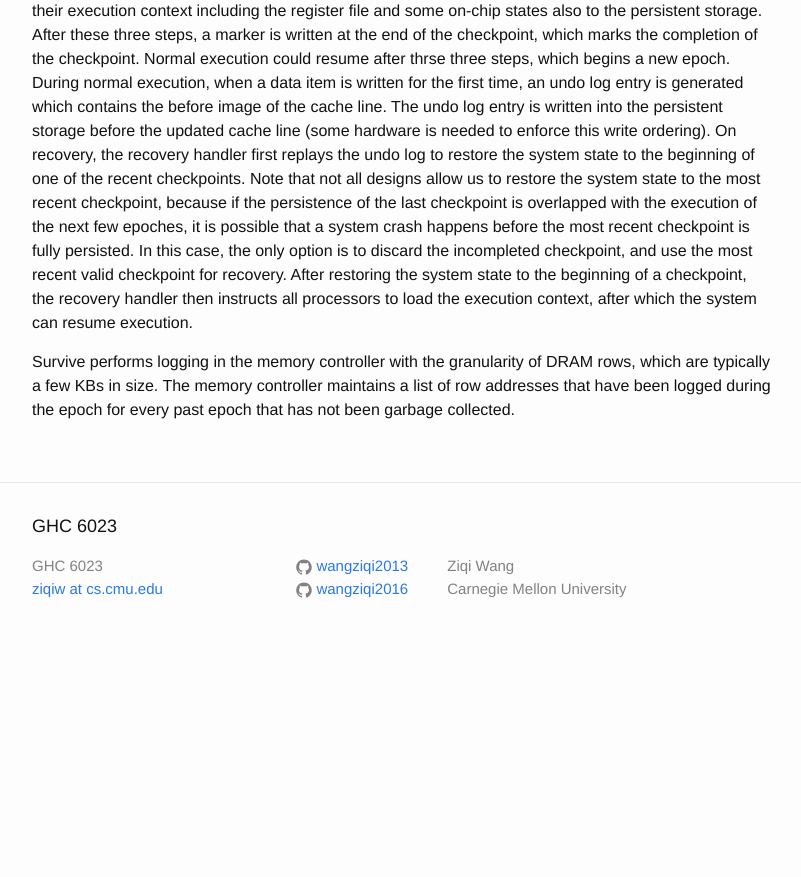
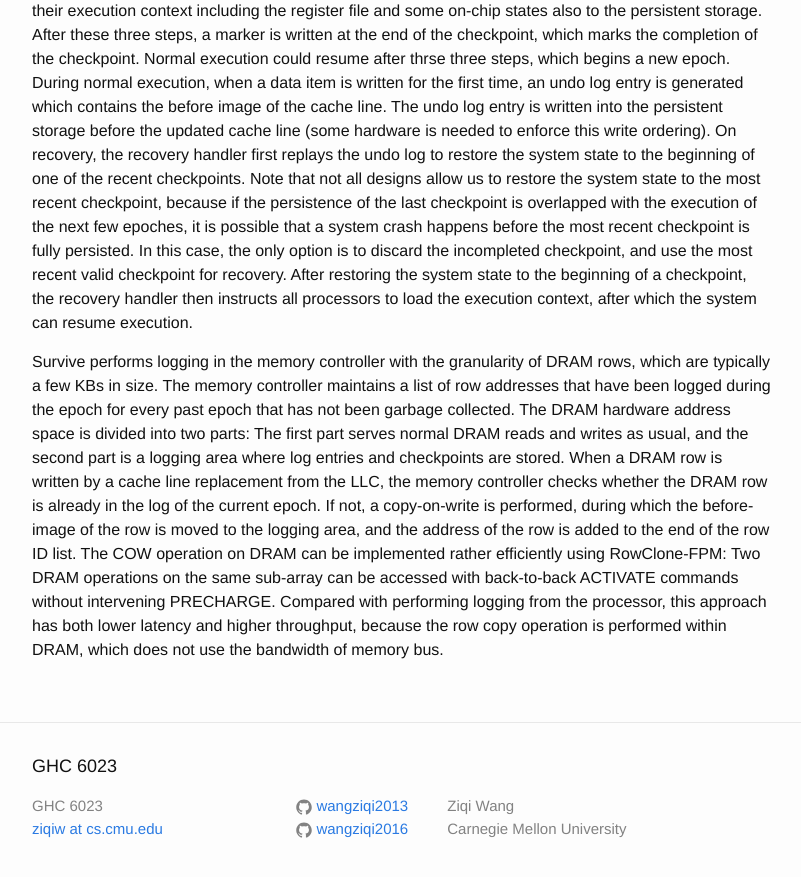
Before and after one commit to wangziqi2013/wangziqi2013.github.io, a Jekyll site: the page built from _posts/2019-03-09-survive.markdown, in a window 1280 px wide and 900 px high, scrolled down 1006 px. Shown: the top 877 px of the window, without its empty margins (238-1039 px from the left). Built offline with Jekyll 4.4.1, drawn with Linux system fonts in a browser that asks for light colours; before the commit the page ends 1666 px from its top, so only the background shows below that.

Commit message:
Adding row clone

```diff
--- a/_posts/2019-03-09-survive.markdown
+++ b/_posts/2019-03-09-survive.markdown
@@ -44,4 +44,12 @@ all processors to load the execution context, after which the system can resume
 
 Survive performs logging in the memory controller with the granularity of DRAM rows, which are typically a few KBs in size.
 The memory controller maintains a list of row addresses that have been logged during the epoch for every past epoch that has
-not been garbage collected.
+not been garbage collected. The DRAM hardware address space is divided into two parts: The first part serves normal DRAM reads
+and writes as usual, and the second part is a logging area where log entries and checkpoints are stored. When a DRAM row is
+written by a cache line replacement from the LLC, the memory controller checks whether the DRAM row is already in the log
+of the current epoch. If not, a copy-on-write is performed, during which the before-image of the row is moved to the
+logging area, and the address of the row is added to the end of the row ID list. The COW operation on DRAM can be implemented
+rather efficiently using RowClone-FPM: Two DRAM operations on the same sub-array can be accessed with back-to-back ACTIVATE
+commands without intervening PRECHARGE. Compared with performing logging from the processor, this approach has both lower
+latency and higher throughput, because the row copy operation is performed within DRAM, which does not use the bandwidth
+of memory bus.
```
